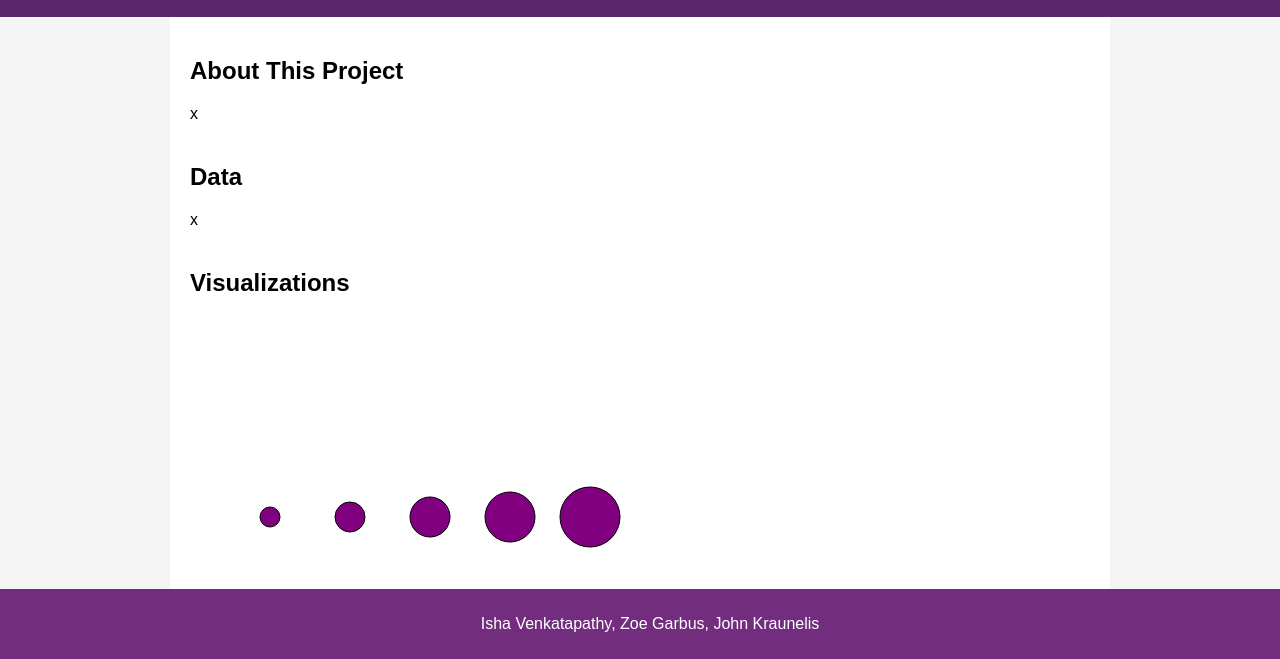
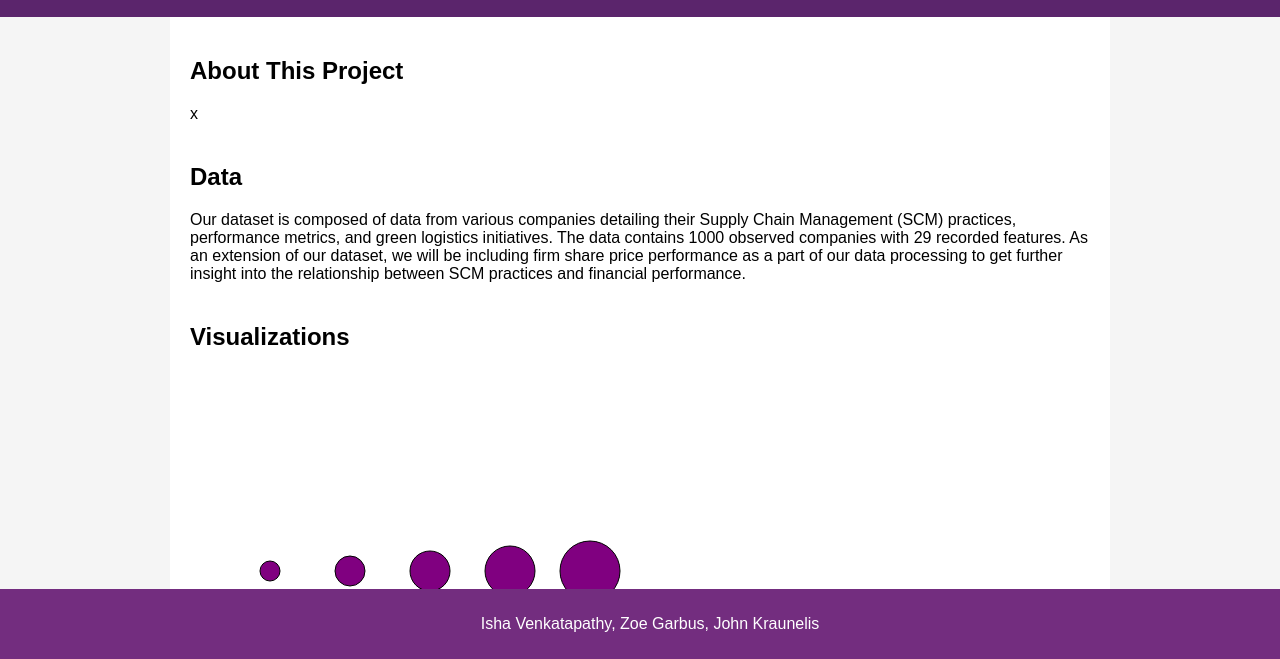
Before and after one commit to jokraun12/ds4200-final-project, a plain HTML site: page index.html in a window 1280 px wide. Shown: the part 141-800 px from the top of the page. Drawn offline with nearby package versions, Linux system fonts and the light colour scheme.

Commit message:
about this data info

```diff
--- a/index.html
+++ b/index.html
@@ -31,7 +31,9 @@
 
     <section id="data">
         <h2>Data</h2>
-        <p>x</p>
+        <p>Our dataset is composed of data from various companies detailing their Supply Chain Management (SCM) practices, performance metrics, and green logistics initiatives.
+            The data contains 1000 observed companies with 29 recorded features. As an extension of our dataset, we will be including firm share price performance as a part of our data processing to get further insight into the relationship between SCM practices and financial performance.
+        </p>
     </section>
 
     <section id="viz">
```
